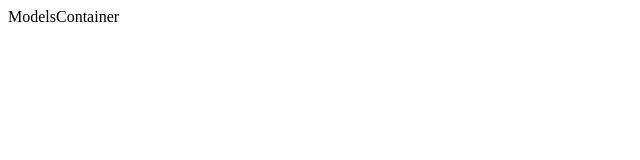
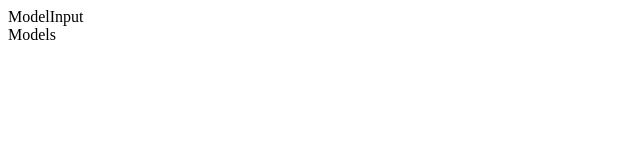
Before and after one commit to cookiemccormick/scout, a React (Create React App) app: page / in a window 1280 px wide. Shown: the top 160 px of the page, without its empty margins (0-640 px from the left). Built offline with nearby package versions, Linux system fonts and the light colour scheme.

Commit message:
import and render Models and ModelInput

```diff
--- a/src/containers/ModelsContainer.js
+++ b/src/containers/ModelsContainer.js
@@ -1,13 +1,16 @@
 import React from 'react';
+import Models from '../components/Models';
+import ModelInput from '../components/ModelInput';
 
 class ModelsContainer extends React.Component {
   render() {
     return (
       <div>
-        ModelsContainer
+        <ModelInput />
+        <Models />
       </div>
     );
   }
 }
 
-export default ModelsContainer
+export default ModelsContainer;
```
